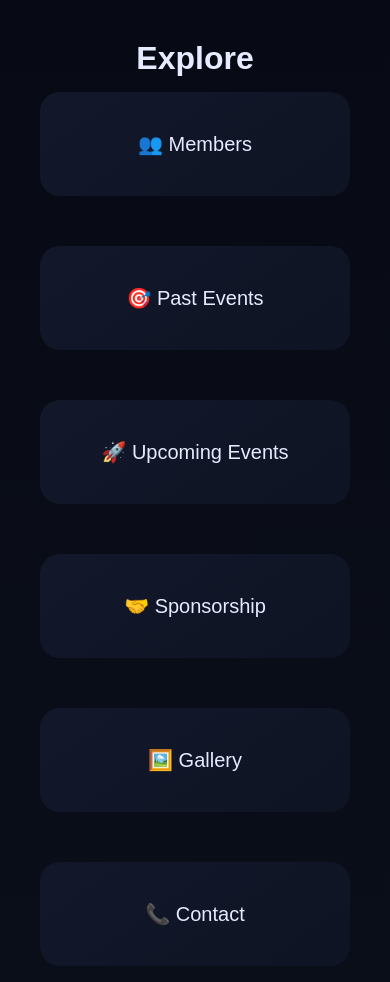
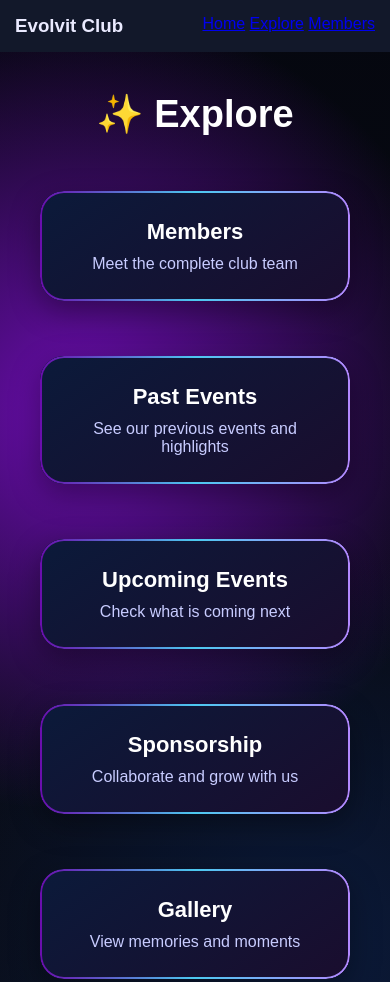
Before and after one commit to Anshima1265/EvolVIT-website, a plain HTML site: page explore.html in a window 390 px wide. Shown: the top 982 px of the page. Drawn offline with Linux system fonts and the light colour scheme; files that its build step writes are made by us from their sources; files whose address does not match are found by name.

Commit message:
Revamp Explore page layout and styles
Updated the layout and styles for the Explore page, enhancing the card design and adding a header. Improved responsiveness and added subtext to cards.

```diff
--- a/explore.html
+++ b/explore.html
@@ -5,43 +5,145 @@
 <link rel="stylesheet" href="css/style.css">
 
 <style>
-.grid{
-  display:grid;
-  grid-template-columns:1fr;
-  gap:20px;
+body{
+  background: radial-gradient(circle at 20% 30%, #6a0dad, transparent 40%),
+              radial-gradient(circle at 80% 70%, #0b1a3a, transparent 40%),
+              linear-gradient(180deg,#05070f,#0b0f1a);
+  color:#eaeaff;
+  font-family:'Poppins',sans-serif;
 }
 
-.card{
-  padding:40px;
-  font-size:20px;
-  border-radius:20px;
+/* PAGE TITLE */
+.page-title{
   text-align:center;
-  background:linear-gradient(145deg,#12182a,#0f1424);
+  font-size:48px;
+  margin-bottom:40px;
+  color:#ffffff;
 }
 
+/* GRID */
+.explore-grid{
+  display:flex;
+  flex-direction:column;
+  gap:25px;
+  max-width:900px;
+  margin:0 auto;
+}
+
+/* CARD */
+.card{
+  background:linear-gradient(145deg,#0b1a3a,#1a0d2e);
+  padding:35px;
+  border-radius:24px;
+  text-align:center;
+  cursor:pointer;
+  transition:0.35s ease;
+  position:relative;
+  overflow:hidden;
+  font-size:28px;
+  font-weight:600;
+  color:#ffffff;
+  box-shadow:0 10px 30px rgba(0,0,0,0.35);
+}
+
+/* GLOW BORDER */
+.card::before{
+  content:"";
+  position:absolute;
+  inset:0;
+  border-radius:24px;
+  padding:2px;
+  background:linear-gradient(90deg,#6a0dad,#4cc9f0,#b388ff);
+  -webkit-mask:linear-gradient(#fff 0 0) content-box,linear-gradient(#fff 0 0);
+  -webkit-mask-composite:xor;
+  mask-composite:exclude;
+}
+
+/* HOVER */
 .card:hover{
-  transform:scale(1.03);
+  transform:translateY(-8px) scale(1.02);
+  box-shadow:0 18px 40px rgba(0,0,0,0.5);
+}
+
+/* SUBTEXT */
+.card p{
+  margin:10px 0 0;
+  font-size:16px;
+  font-weight:400;
+  color:#c8ccff;
+}
+
+/* RESPONSIVE */
+@media(max-width:768px){
+  .page-title{
+    font-size:38px;
+  }
+  .card{
+    font-size:22px;
+    padding:28px 20px;
+  }
 }
 </style>
 </head>
 
 <body>
 
+<header>
+  <div class="nav">
+    <h3>Evolvit Club</h3>
+    <div class="menu">
+      <a href="index.html">Home</a>
+      <a href="explore.html">Explore</a>
+      <a href="members.html">Members</a>
+    </div>
+  </div>
+</header>
+
 <div class="container">
+  <h1 class="page-title">✨ Explore</h1>
 
-<h1 style="text-align:center;">Explore</h1>
+  <div class="explore-grid">
+    <div class="card" onclick="window.location.href='members.html'">
+      Members
+      <p>Meet the complete club team</p>
+    </div>
 
-<div class="grid">
+    <div class="card" onclick="window.location.href='past-events.html'">
+      Past Events
+      <p>See our previous events and highlights</p>
+    </div>
 
-<div class="card" onclick="goToPage('members.html')">👥 Members</div>
-<div class="card" onclick="goToPage('past-events.html')">🎯 Past Events</div>
-<div class="card" onclick="goToPage('upcoming-events.html')">🚀 Upcoming Events</div>
-<div class="card" onclick="goToPage('sponsorship.html')">🤝 Sponsorship</div>
-<div class="card" onclick="goToPage('gallery.html')">🖼️ Gallery</div>
-<div class="card" onclick="goToPage('contact.html')">📞 Contact</div>
-<div class="card" onclick="goToPage('faq.html')">❓ FAQ</div>
+    <div class="card" onclick="window.location.href='upcoming-events.html'">
+      Upcoming Events
+      <p>Check what is coming next</p>
+    </div>
 
+    <div class="card" onclick="window.location.href='sponsorship.html'">
+      Sponsorship
+      <p>Collaborate and grow with us</p>
+    </div>
+
+    <div class="card" onclick="window.location.href='gallery.html'">
+      Gallery
+      <p>View memories and moments</p>
+    </div>
+
+    <div class="card" onclick="window.location.href='contact.html'">
+      Contact Us
+      <p>Get in touch with our club</p>
+    </div>
+
+    <div class="card" onclick="window.location.href='faq.html'">
+      FAQ
+      <p>Find answers to common questions</p>
+    </div>
+  </div>
 </div>
+
+<script src="js/script.js"></script>
+
+</body>
+</html>
 
 </div>
 
```
